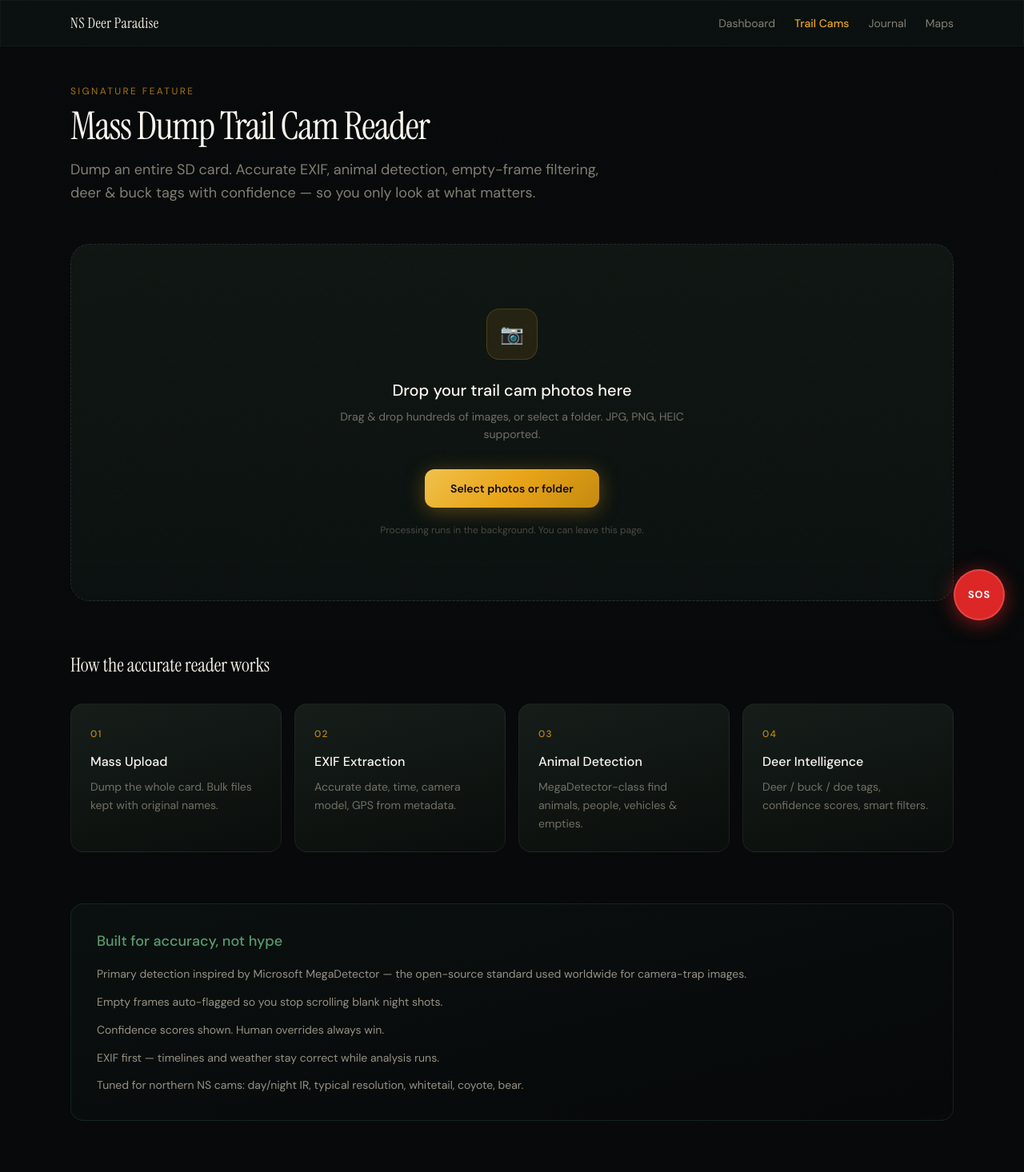
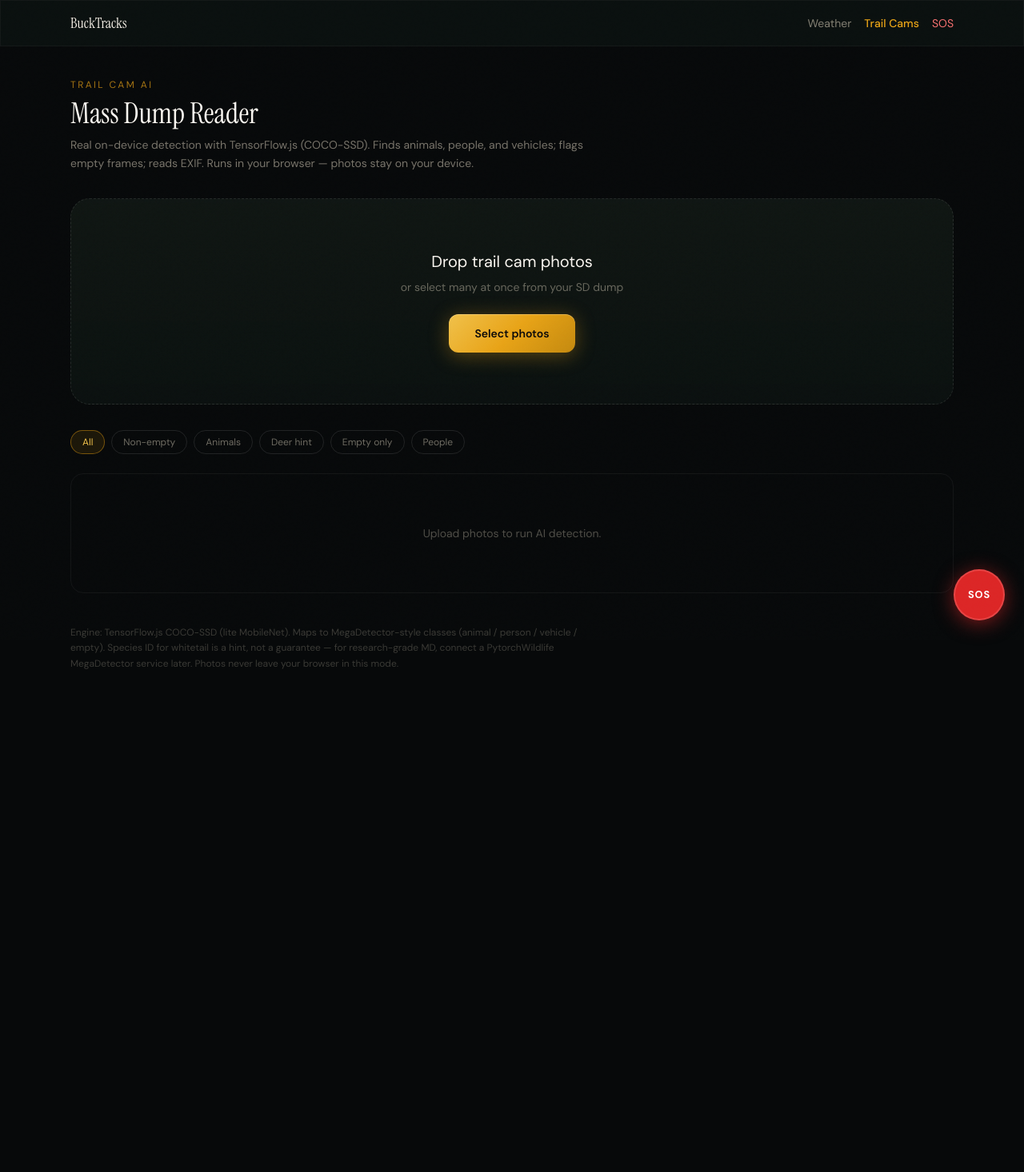
Before and after one commit to aross197/NS-Deer-Paradise, a Next.js app: page /cams in a window 1280 px wide. Shown: the top 1466 px of the page at 80% size. After the commit the page ends 952 px from the top, so only its background shows below. Built offline with nearby package versions, Linux system fonts and the light colour scheme.

Commit message:
Functional mass-dump trail cam AI: TF.js COCO-SSD, EXIF, filters, real analysis

```diff
--- a/app/cams/page.tsx
+++ b/app/cams/page.tsx
@@ -1,128 +1,279 @@
+"use client";
+
 import Link from "next/link";
+import { useCallback, useRef, useState } from "react";
+import {
+  analyzeTrailCamFile,
+  filterAnalyses,
+  loadDetector,
+  type GalleryFilter,
+  type TrailCamAnalysis,
+} from "@/lib/trailcam-ai";
 
 export default function TrailCamsPage() {
+  const inputRef = useRef<HTMLInputElement>(null);
+  const [items, setItems] = useState<TrailCamAnalysis[]>([]);
+  const [filter, setFilter] = useState<GalleryFilter>("all");
+  const [status, setStatus] = useState<string | null>(null);
+  const [progress, setProgress] = useState({ done: 0, total: 0 });
+  const [running, setRunning] = useState(false);
+  const [modelReady, setModelReady] = useState(false);
+  const [error, setError] = useState<string | null>(null);
+
+  const runFiles = useCallback(async (files: FileList | File[]) => {
+    const list = Array.from(files).filter((f) =>
+      /image\/(jpeg|jpg|png|webp|gif)/i.test(f.type) ||
+      /\.(jpe?g|png|webp|gif)$/i.test(f.name)
+    );
+    if (list.length === 0) {
+      setError("No supported images found (JPG, PNG, WebP)." );
+      return;
+    }
+
+    setError(null);
+    setRunning(true);
+    setProgress({ done: 0, total: list.length });
+    setStatus("Loading detection model (TensorFlow.js COCO-SSD)…");
+
+    try {
+      const model = await loadDetector();
+      setModelReady(true);
+      setStatus(`Analyzing ${list.length} image(s)…`);
+
+      const results: TrailCamAnalysis[] = [];
+      for (let i = 0; i < list.length; i++) {
+        const file = list[i];
+        try {
+          const analysis = await analyzeTrailCamFile(file, model);
+          results.push(analysis);
+        } catch (e) {
+          console.error(file.name, e);
+        }
+        setProgress({ done: i + 1, total: list.length });
+        setStatus(`Analyzed ${i + 1} / ${list.length}`);
+      }
+
+      setItems((prev) => [...results, ...prev]);
+      const animals = results.filter((r) => r.hasAnimal).length;
+      const empty = results.filter((r) => r.isEmpty).length;
+      setStatus(
+        `Done. ${results.length} images · ${animals} with animals · ${empty} empty`
+      );
+    } catch (e) {
+      setError(
+        e instanceof Error
+          ? e.message
+          : "Failed to load AI model. Check network (model downloads once)."
+      );
+      setStatus(null);
+    } finally {
+      setRunning(false);
+    }
+  }, []);
+
+  const onDrop = (e: React.DragEvent) => {
+    e.preventDefault();
+    if (e.dataTransfer.files?.length) runFiles(e.dataTransfer.files);
+  };
+
+  const visible = filterAnalyses(items, filter);
+  const stats = {
+    total: items.length,
+    animals: items.filter((i) => i.hasAnimal).length,
+    empty: items.filter((i) => i.isEmpty).length,
+    deer: items.filter((i) => i.likelyDeer).length,
+    people: items.filter((i) => i.hasPerson).length,
+  };
+
   return (
     <div className="min-h-screen bg-deep text-cream-100">
       <nav className="sticky top-0 z-20 border-b border-white/[0.04] glass-strong">
-        <div className="max-w-6xl mx-auto px-6 h-14 flex items-center justify-between">
-          <Link href="/dashboard" className="font-serif text-lg tracking-wide text-cream-100">
-            NS Deer Paradise
+        <div className="max-w-6xl mx-auto px-4 sm:px-6 h-14 flex items-center justify-between">
+          <Link href="/dashboard" className="font-serif text-lg">
+            BuckTracks
           </Link>
-          <div className="flex items-center gap-6 text-sm text-cream-300/60">
-            <Link href="/dashboard" className="hover:text-cream-100 transition">Dashboard</Link>
-            <Link href="/cams" className="text-amber-400 font-medium">Trail Cams</Link>
-            <Link href="#" className="hover:text-cream-100 transition">Journal</Link>
-            <Link href="#" className="hover:text-cream-100 transition">Maps</Link>
+          <div className="flex gap-4 text-sm text-cream-300/60">
+            <Link href="/weather" className="hover:text-cream-100">
+              Weather
+            </Link>
+            <Link href="/cams" className="text-amber-400 font-medium">
+              Trail Cams
+            </Link>
+            <Link href="/sos" className="text-red-400">
+              SOS
+            </Link>
           </div>
         </div>
       </nav>
 
-      <main className="max-w-6xl mx-auto px-6 py-12">
-        <div className="mb-12">
-          <p className="text-xs uppercase tracking-[0.2em] text-amber-400/70 mb-3">Signature feature</p>
-          <h1 className="font-serif text-4xl md:text-5xl tracking-tight text-cream-50 mb-4">
-            Mass Dump Trail Cam Reader
+      <main className="max-w-6xl mx-auto px-4 sm:px-6 py-10 pb-24">
+        <div className="mb-8">
+          <p className="text-xs uppercase tracking-[0.2em] text-amber-400/70 mb-2">
+            Trail cam AI
+          </p>
+          <h1 className="font-serif text-3xl md:text-4xl text-cream-50 mb-2">
+            Mass Dump Reader
           </h1>
-          <p className="text-cream-300/60 max-w-2xl text-lg leading-relaxed">
-            Dump an entire SD card. Accurate EXIF, animal detection, empty-frame filtering,
-            deer & buck tags with confidence — so you only look at what matters.
+          <p className="text-cream-300/55 max-w-2xl text-sm leading-relaxed">
+            Real on-device detection with TensorFlow.js (COCO-SSD). Finds animals, people, and
+            vehicles; flags empty frames; reads EXIF. Runs in your browser — photos stay on your
+            device.
           </p>
         </div>
 
-        {/* Upload zone */}
-        <section className="mb-16">
-          <div className="relative group rounded-3xl border border-dashed border-white/10 hover:border-amber-500/40 bg-gradient-to-b from-forest-900/80 to-forest-950/90 p-14 md:p-20 text-center transition-all duration-500 overflow-hidden">
-            <div className="absolute inset-0 bg-amber-400/[0.03] opacity-0 group-hover:opacity-100 transition duration-500 pointer-events-none" />
-            <div className="relative">
-              <div className="mx-auto mb-6 w-16 h-16 rounded-2xl bg-amber-400/10 border border-amber-400/20 flex items-center justify-center text-2xl group-hover:scale-110 transition duration-500">
-                📷
+        <div
+          onDragOver={(e) => e.preventDefault()}
+          onDrop={onDrop}
+          className="relative rounded-3xl border border-dashed border-white/10 hover:border-amber-500/40 bg-gradient-to-b from-forest-900/80 to-forest-950/90 p-10 md:p-16 text-center mb-8"
+        >
+          <input
+            ref={inputRef}
+            type="file"
+            accept="image/jpeg,image/png,image/webp,image/gif,.jpg,.jpeg,.png"
+            multiple
+            className="hidden"
+            onChange={(e) => e.target.files && runFiles(e.target.files)}
+          />
+          <p className="text-xl text-cream-50 mb-2">Drop trail cam photos</p>
+          <p className="text-sm text-cream-300/45 mb-6">or select many at once from your SD dump</p>
+          <button
+            type="button"
+            disabled={running}
+            onClick={() => inputRef.current?.click()}
+            className="btn-primary text-sm disabled:opacity-50"
+          >
+            {running ? "Analyzing…" : "Select photos"}
+          </button>
+          {running && progress.total > 0 && (
+            <div className="mt-6 max-w-md mx-auto">
+              <div className="h-2 rounded-full bg-white/10 overflow-hidden">
+                <div
+                  className="h-full bg-amber-400 transition-all"
+                  style={{
+                    width: `${Math.round((progress.done / progress.total) * 100)}%`,
+                  }}
+                />
               </div>
-              <h2 className="text-xl font-medium text-cream-50 mb-2">Drop your trail cam photos here</h2>
-              <p className="text-cream-300/50 mb-8 max-w-md mx-auto text-sm leading-relaxed">
-                Drag & drop hundreds of images, or select a folder. JPG, PNG, HEIC supported.
-              </p>
-              <button className="btn-primary text-sm">Select photos or folder</button>
-              <p className="mt-5 text-xs text-cream-300/30">
-                Processing runs in the background. You can leave this page.
-              </p>
+              <p className="text-xs text-cream-300/50 mt-2">{status}</p>
             </div>
+          )}
+          {!running && status && (
+            <p className="mt-4 text-sm text-moss-400/90">{status}</p>
+          )}
+          {error && <p className="mt-4 text-sm text-red-300">{error}</p>}
+          {modelReady && !running && (
+            <p className="mt-3 text-xs text-cream-300/30">Model loaded in memory</p>
+          )}
         </div>
-        </section>
 
-        {/* Pipeline */}
-        <section className="mb-16">
-          <h2 className="font-serif text-2xl text-cream-100 mb-8">How the accurate reader works</h2>
-          <div className="grid md:grid-cols-4 gap-4">
+        {items.length > 0 && (
+          <div className="grid grid-cols-2 sm:grid-cols-4 gap-3 mb-6">
             {[
-              { step: "01", title: "Mass Upload", desc: "Dump the whole card. Bulk files kept with original names." },
-              { step: "02", title: "EXIF Extraction", desc: "Accurate date, time, camera model, GPS from metadata." },
-              { step: "03", title: "Animal Detection", desc: "MegaDetector-class find animals, people, vehicles & empties." },
-              { step: "04", title: "Deer Intelligence", desc: "Deer / buck / doe tags, confidence scores, smart filters." },
-            ].map((item) => (
-              <div key={item.step} className="card-premium p-6">
-                <span className="text-xs font-medium text-amber-400/80 tracking-widest">{item.step}</span>
-                <h3 className="mt-3 font-medium text-cream-50 mb-2">{item.title}</h3>
-                <p className="text-sm text-cream-300/50 leading-relaxed">{item.desc}</p>
+              ["Total", stats.total],
+              ["Animals", stats.animals],
+              ["Likely deer/mammal", stats.deer],
+              ["Empty", stats.empty],
+            ].map(([label, n]) => (
+              <div key={String(label)} className="card-premium p-4 text-center">
+                <p className="text-2xl text-cream-50">{n}</p>
+                <p className="text-xs text-cream-300/40">{label}</p>
               </div>
             ))}
           </div>
-        </section>
+        )}
 
-        {/* Accuracy callout */}
-        <section className="mb-16 rounded-2xl border border-moss-500/25 bg-gradient-to-br from-moss-600/10 to-transparent p-8">
-          <h2 className="text-lg font-medium text-moss-400 mb-4">Built for accuracy, not hype</h2>
-          <ul className="space-y-3 text-sm text-cream-300/70 leading-relaxed">
-            <li>Primary detection inspired by Microsoft MegaDetector — the open-source standard used worldwide for camera-trap images.</li>
-            <li>Empty frames auto-flagged so you stop scrolling blank night shots.</li>
-            <li>Confidence scores shown. Human overrides always win.</li>
-            <li>EXIF first — timelines and weather stay correct while analysis runs.</li>
-            <li>Tuned for northern NS cams: day/night IR, typical resolution, whitetail, coyote, bear.</li>
-          </ul>
-        </section>
-
-        {/* Gallery empty state */}
-        <section className="mb-14">
-          <div className="flex flex-wrap items-center justify-between gap-4 mb-6">
-            <h2 className="font-serif text-2xl text-cream-100">Your gallery</h2>
-            <div className="flex flex-wrap gap-2">
-              {["All", "Deer only", "Bucks", "Does", "Empty filtered", "Favorites"].map((f) => (
+        <div className="flex flex-wrap gap-2 mb-6">
+          {(
+            [
+              ["all", "All"],
+              ["nonempty", "Non-empty"],
+              ["animals", "Animals"],
+              ["deer", "Deer hint"],
+              ["empty", "Empty only"],
+              ["people", "People"],
+            ] as [GalleryFilter, string][]
+          ).map(([id, label]) => (
             <button
-                  key={f}
-                  className="px-3.5 py-1.5 rounded-full text-xs border border-white/10 text-cream-300/50 hover:border-amber-500/40 hover:text-amber-300 transition"
+              key={id}
+              type="button"
+              onClick={() => setFilter(id)}
+              className={`px-3.5 py-1.5 rounded-full text-xs border transition ${
+                filter === id
+                  ? "border-amber-500/50 text-amber-300 bg-amber-500/10"
+                  : "border-white/10 text-cream-300/50"
+              }`}
             >
-                  {f}
+              {label}
             </button>
           ))}
         </div>
+
+        {visible.length === 0 ? (
+          <div className="rounded-2xl border border-white/[0.05] p-16 text-center text-cream-300/35 text-sm">
+            {items.length === 0
+              ? "Upload photos to run AI detection."
+              : "No images match this filter."}
           </div>
-          <div className="rounded-2xl border border-white/[0.05] bg-forest-950/60 p-20 text-center">
-            <p className="text-cream-300/40 text-lg mb-2">No photos yet</p>
-            <p className="text-cream-300/25 text-sm max-w-sm mx-auto">
-              Dump your first SD card above. The reader will sort animals from empties and surface the deer.
+        ) : (
+          <div className="grid sm:grid-cols-2 lg:grid-cols-3 gap-4">
+            {visible.map((item) => (
+              <article key={item.id} className="card-premium overflow-hidden">
+                <div className="aspect-[4/3] bg-black/40 relative">
+                  {/* eslint-disable-next-line @next/next/no-img-element */}
+                  <img
+                    src={item.objectUrl}
+                    alt={item.fileName}
+                    className="w-full h-full object-cover"
+                  />
+                  <div className="absolute top-2 left-2 flex flex-wrap gap-1">
+                    {item.isEmpty && (
+                      <span className="text-[10px] px-2 py-0.5 rounded-full bg-black/70 text-cream-300/70">
+                        Empty
+                      </span>
+                    )}
+                    {item.hasAnimal && (
+                      <span className="text-[10px] px-2 py-0.5 rounded-full bg-moss-600/90 text-white">
+                        Animal {(item.maxConfidence * 100).toFixed(0)}%
+                      </span>
+                    )}
+                    {item.likelyDeer && (
+                      <span className="text-[10px] px-2 py-0.5 rounded-full bg-amber-500/90 text-stone-950">
+                        Deer hint
+                      </span>
+                    )}
+                    {item.hasPerson && (
+                      <span className="text-[10px] px-2 py-0.5 rounded-full bg-red-600/90 text-white">
+                        Person
+                      </span>
+                    )}
+                  </div>
+                </div>
+                <div className="p-3">
+                  <p className="text-sm text-cream-100 truncate">{item.fileName}</p>
+                  <p className="text-xs text-cream-300/45 mt-1">
+                    {item.speciesHint ?? "—"}
+                    {item.exif.takenAt
+                      ? ` · ${new Date(item.exif.takenAt).toLocaleString()}`
+                      : ""}
                   </p>
+                  {(item.exif.make || item.exif.model) && (
+                    <p className="text-[10px] text-cream-300/30 mt-0.5">
+                      {[item.exif.make, item.exif.model].filter(Boolean).join(" ")}
+                    </p>
+                  )}
+                  <p className="text-[10px] text-cream-300/25 mt-2 line-clamp-2">{item.notes}</p>
                 </div>
-        </section>
-
-        <section>
-          <h2 className="text-sm uppercase tracking-widest text-cream-300/40 mb-4">Coming next</h2>
-          <div className="grid sm:grid-cols-2 lg:grid-cols-3 gap-3">
-            {[
-              "Timeline by hour / day / moon phase",
-              "Same-buck matching across cameras",
-              "Activity heatmaps from cam times",
-              "Share album with hunting buddies",
-              "Export filtered sets",
-              "Link photos into Hunt Journal",
-            ].map((f) => (
-              <div
-                key={f}
-                className="px-4 py-3 rounded-xl border border-dashed border-white/[0.06] text-cream-300/35 text-sm"
-              >
-                {f}
-              </div>
+              </article>
             ))}
           </div>
-        </section>
+        )}
+
+        <p className="mt-10 text-xs text-cream-300/25 leading-relaxed max-w-2xl">
+          Engine: TensorFlow.js COCO-SSD (lite MobileNet). Maps to MegaDetector-style classes
+          (animal / person / vehicle / empty). Species ID for whitetail is a hint, not a guarantee —
+          for research-grade MD, connect a PytorchWildlife MegaDetector service later. Photos never
+          leave your browser in this mode.
+        </p>
       </main>
     </div>
   );
```
Lines whose indentation alone changed are shown as unchanged.
